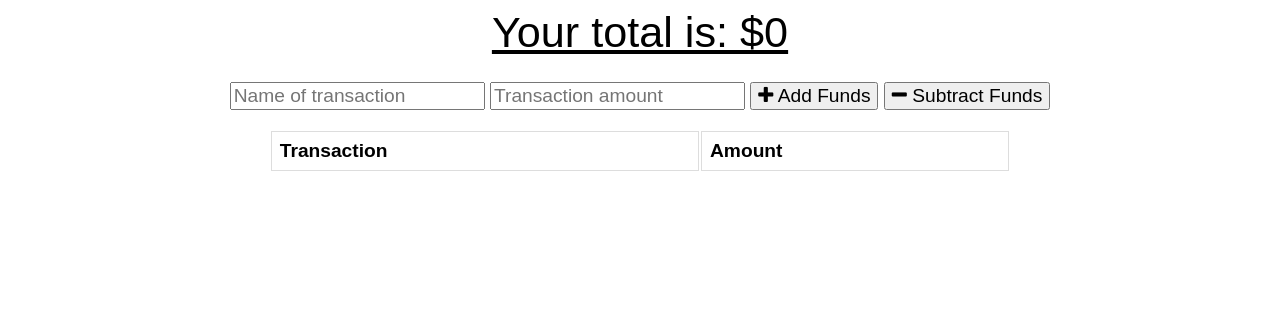
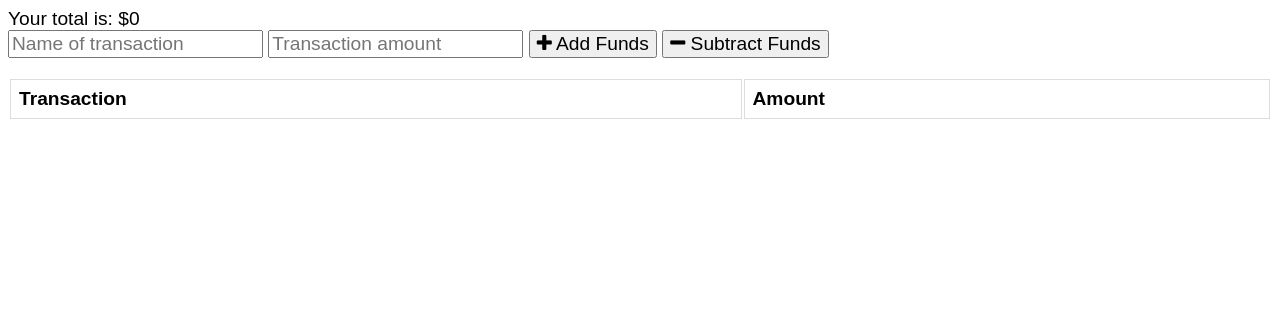
Before and after one commit to AM-Cowles/budget-tracker, a website: page public/index.html in a window 1280 px wide. Drawn offline with nearby package versions, Linux system fonts and the light colour scheme; no server answers.

Commit message:
finished styles.css

```diff
--- a/public/styles.css
+++ b/public/styles.css
@@ -21,31 +21,3 @@ td, th {
 tr:nth-child(even) {
     background-color: #dddddd;
 }
-
-.error {
-    color: red;
-}
-
-.wrapper {
-    margin: 0 auto;
-    max-width: 825px;
-    text-align: center;
-}
-
-.total {
-    font-size: 150%;
-    text-decoration: underline;
-}
-
-.form {
-    margin-top: 25px;
-    width: 100%;
-}
-
-.transactions {
-    text-align: left;
-    max-height: 300px;
-    overflow: auto;
-    width: 90%;
-    margin: 0 auto;
-}
```
